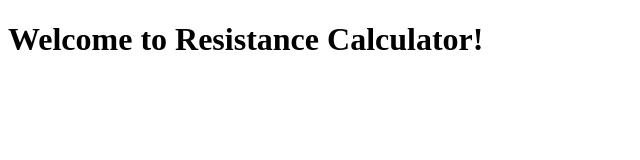
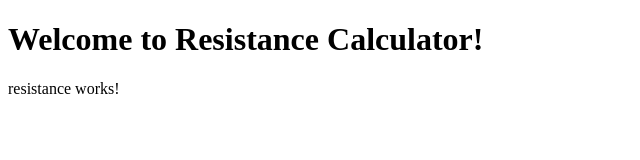
Before and after one commit to JordanBarron-cpu/cs6261project4, an Angular app: page / in a window 1280 px wide. Shown: the top 160 px of the page, without its empty margins (0-640 px from the left). Built offline with nearby package versions, Linux system fonts and the light colour scheme.

Commit message:
resistance component added into app component

```diff
--- a/src/app/app.component.html
+++ b/src/app/app.component.html
@@ -1 +1,4 @@
-<h1>Welcome to Resistance Calculator!</h1>
+<div>
+  <h1>Welcome to Resistance Calculator!</h1>
+  <app-resistance></app-resistance>
+</div>
--- a/src/app/app.module.ts
+++ b/src/app/app.module.ts
@@ -3,10 +3,12 @@ import { NgModule } from '@angular/core';
 
 import { AppRoutingModule } from './app-routing.module';
 import { AppComponent } from './app.component';
+import { ResistanceComponent } from './resistance/resistance.component';
 
 @NgModule({
   declarations: [
-    AppComponent
+    AppComponent,
+    ResistanceComponent
   ],
   imports: [
     BrowserModule,
--- /dev/null
+++ b/src/app/resistance/resistance.component.html
@@ -0,0 +1 @@
+<p>resistance works!</p>
--- /dev/null
+++ b/src/app/resistance/resistance.component.ts
@@ -0,0 +1,15 @@
+import { Component, OnInit } from '@angular/core';
+
+@Component({
+  selector: 'app-resistance',
+  templateUrl: './resistance.component.html',
+  styleUrls: ['./resistance.component.css']
+})
+export class ResistanceComponent implements OnInit {
+
+  constructor() { }
+
+  ngOnInit(): void {
+  }
+
+}
--- /dev/null
+++ b/src/resistance.component.html
@@ -0,0 +1 @@
+<h2>Resistance</h2>
```
Also changed, not shown: src/app/resistance/resistance.component.css (added), 1 other file (tests, documents, lock files or other folders).
